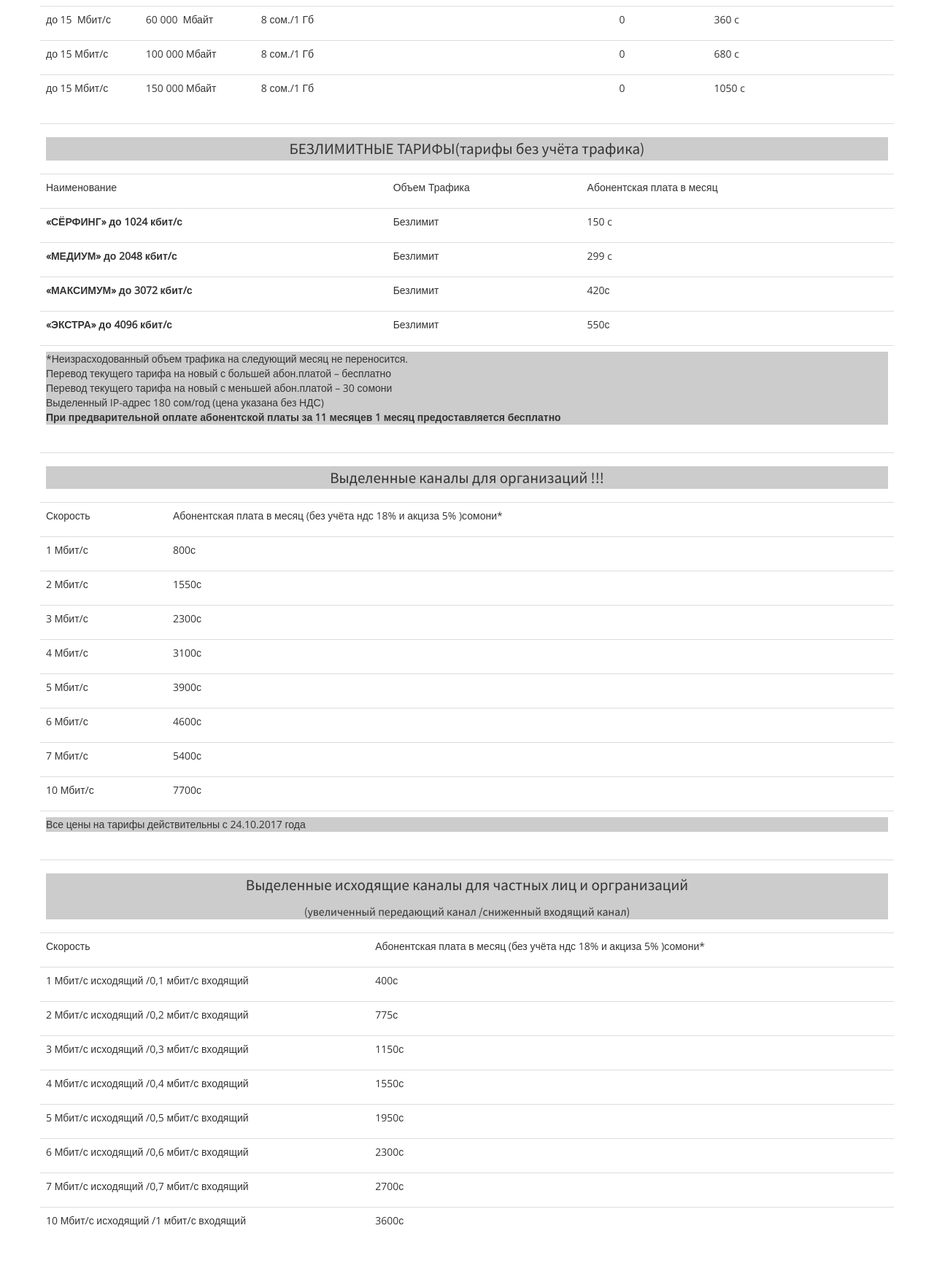
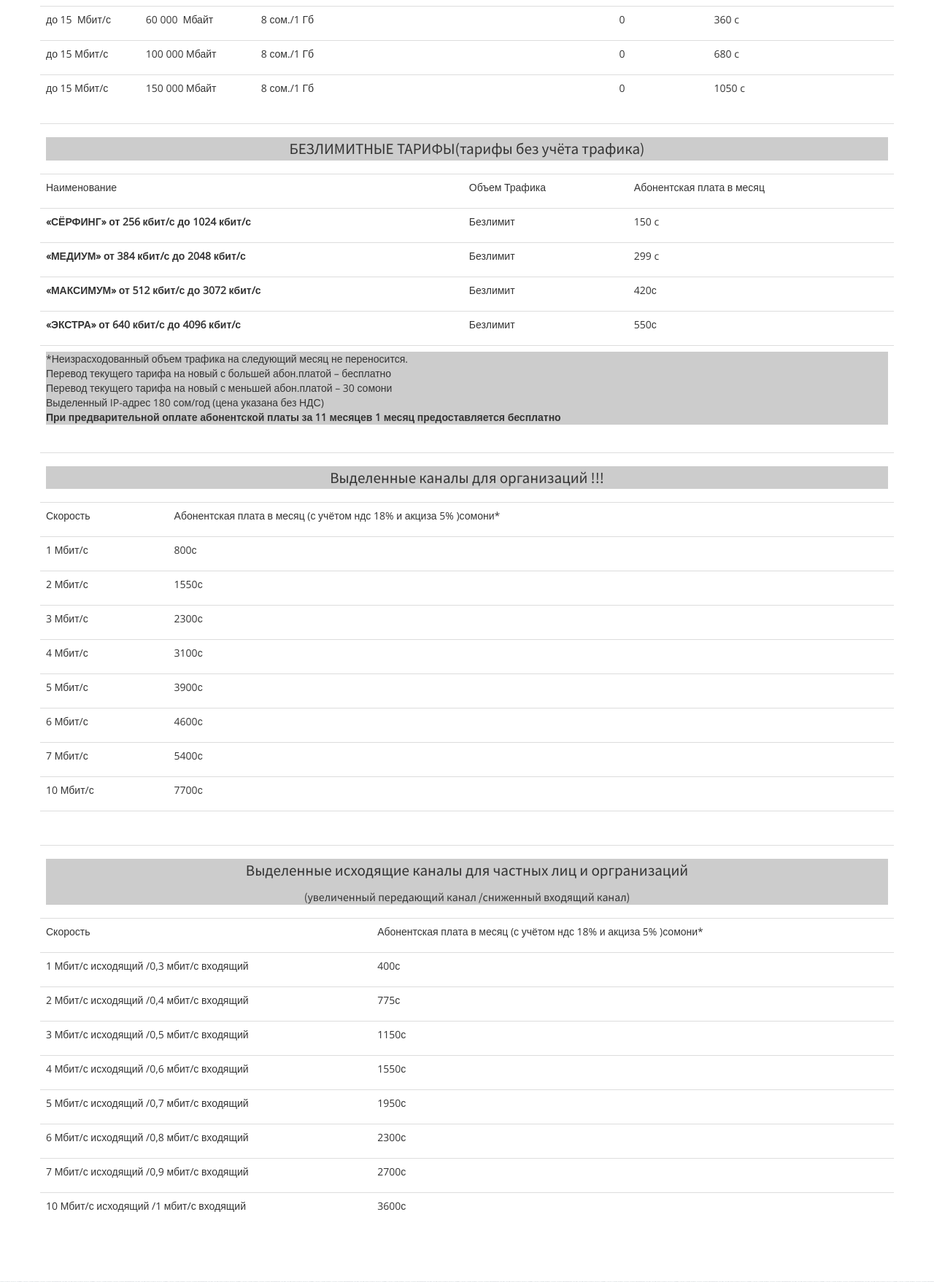
Before and after one commit to Misetrio/intercom.tj, a PHP site: page /4g.php in a window 1280 px wide. Shown: the part 874-2631 px from the top of the page at 73% size. Run offline with PHP 8.4, Linux system fonts and the light colour scheme; some libraries are stand-ins or nearby versions; some web fonts are replaced.

Commit message:
final version (0.1)
styling video

```diff
--- a/4g.php
+++ b/4g.php
@@ -300,7 +300,7 @@
                     </tr>
                     <tr >
                         <td >
-                            <p ><strong>&laquo;СЁРФИНГ&raquo; до 1024 кбит/с</strong> </p>
+                            <p ><strong>&laquo;СЁРФИНГ&raquo; от 256 кбит/с до 1024 кбит/с</strong> </p>
                         </td>
                         <td >
                             <p >Безлимит</p>
@@ -311,7 +311,7 @@
                     </tr>
                     <tr >
                         <td >
-                            <p ><strong> &laquo;МЕДИУМ&raquo; до 2048 кбит/с</strong> </p>
+                            <p ><strong> &laquo;МЕДИУМ&raquo; от 384 кбит/с до 2048 кбит/с</strong> </p>
                         </td>
                         <td >
                             <p >Безлимит</p>
@@ -322,7 +322,7 @@
                     </tr>
                     <tr >
                         <td >
-                            <p ><strong> &laquo;МАКСИМУМ&raquo; до 3072 кбит/с</strong> </p>
+                            <p ><strong> &laquo;МАКСИМУМ&raquo; от 512 кбит/с до 3072 кбит/с</strong> </p>
                         </td>
                         <td >
                             <p >Безлимит</p>
@@ -333,7 +333,7 @@
                     </tr>
                     <tr >
                         <td >
-                            <p ><strong> &laquo;ЭКСТРА&raquo; до 4096 кбит/с</strong> </p>
+                            <p ><strong> &laquo;ЭКСТРА&raquo; от 640 кбит/с до 4096 кбит/с</strong> </p>
                         </td>
                         <td >
                             <p >Безлимит</p>
@@ -367,7 +367,7 @@
                             <p >Скорость</p>
                         </td>
                         <td >
-                            <p >Абонентская плата в месяц (без учёта ндс 18% и акциза 5% )сомони*</p>
+                            <p >Абонентская плата в месяц (с учётом ндс 18% и акциза 5% )сомони*</p>
                         </td>
                     </tr>
 					<tr >
@@ -436,8 +436,8 @@
                     </tr>
 					<tr >
                         <td colspan="3">
-                            <p class="txt-header1" ><!--span>*Все цены указаны без  учета   18% НДС   и  5% Акцизного налога</span><br/-->
-                                        Все цены на тарифы действительны с 24.10.2017  года
+                            <p class="txt-header1" ><!--span>*Все цены указаны с  учётом  18% НДС  и  5% Акцизного налога</span><br/-->
+
 							</p>
                         </td>
                     </tr>
@@ -457,12 +457,12 @@
                             <p >Скорость</p>
                         </td>
                         <td >
-                            <p >Абонентская плата в месяц (без учёта ндс 18% и акциза 5% )сомони*</p>
+                            <p >Абонентская плата в месяц (с учётом ндс 18% и акциза 5% )сомони*</p>
                         </td>
                     </tr>
 					<tr >
                         <td >
-                            <p >1 Мбит/с исходящий /0,1 мбит/с входящий</p>
+                            <p >1 Мбит/с исходящий /0,3 мбит/с входящий</p>
                         </td>
                         <td >
                             <p >400с</p>
@@ -470,7 +470,7 @@
                     </tr>
 					<tr >
                         <td >
-                            <p >2 Мбит/с исходящий /0,2 мбит/с входящий</p>
+                            <p >2 Мбит/с исходящий /0,4 мбит/с входящий</p>
                         </td>
                         <td >
                             <p >775с</p>
@@ -478,7 +478,7 @@
                     </tr>
 					<tr >
                         <td >
-                            <p >3 Мбит/с исходящий /0,3 мбит/с входящий</p>
+                            <p >3 Мбит/с исходящий /0,5 мбит/с входящий</p>
                         </td>
                         <td >
                             <p >1150с</p>
@@ -486,7 +486,7 @@
                     </tr>
 					<tr >
                         <td >
-                            <p >4 Мбит/с исходящий /0,4 мбит/с входящий</p>
+                            <p >4 Мбит/с исходящий /0,6 мбит/с входящий</p>
                         </td>
                         <td >
                             <p >1550с</p>
@@ -494,7 +494,7 @@
                     </tr>
 					<tr >
                         <td >
-                            <p >5 Мбит/с исходящий /0,5 мбит/с входящий</p>
+                            <p >5 Мбит/с исходящий /0,7 мбит/с входящий</p>
                         </td>
                         <td >
                             <p >1950с</p>
@@ -502,7 +502,7 @@
                     </tr>
 					<tr >
                         <td >
-                            <p >6 Мбит/с исходящий /0,6 мбит/с входящий</p>
+                            <p >6 Мбит/с исходящий /0,8 мбит/с входящий</p>
                         </td>
                         <td >
                             <p >2300с</p>
@@ -510,7 +510,7 @@
                     </tr>
 					<tr >
                         <td >
-                            <p >7 Мбит/с исходящий /0,7 мбит/с входящий</p>
+                            <p >7 Мбит/с исходящий /0,9 мбит/с входящий</p>
                         </td>
                         <td >
                             <p >2700с</p>
```
Also changed, not shown: 4g_zone.php (+36 -0 lines), index.php (+16 -0 lines).
